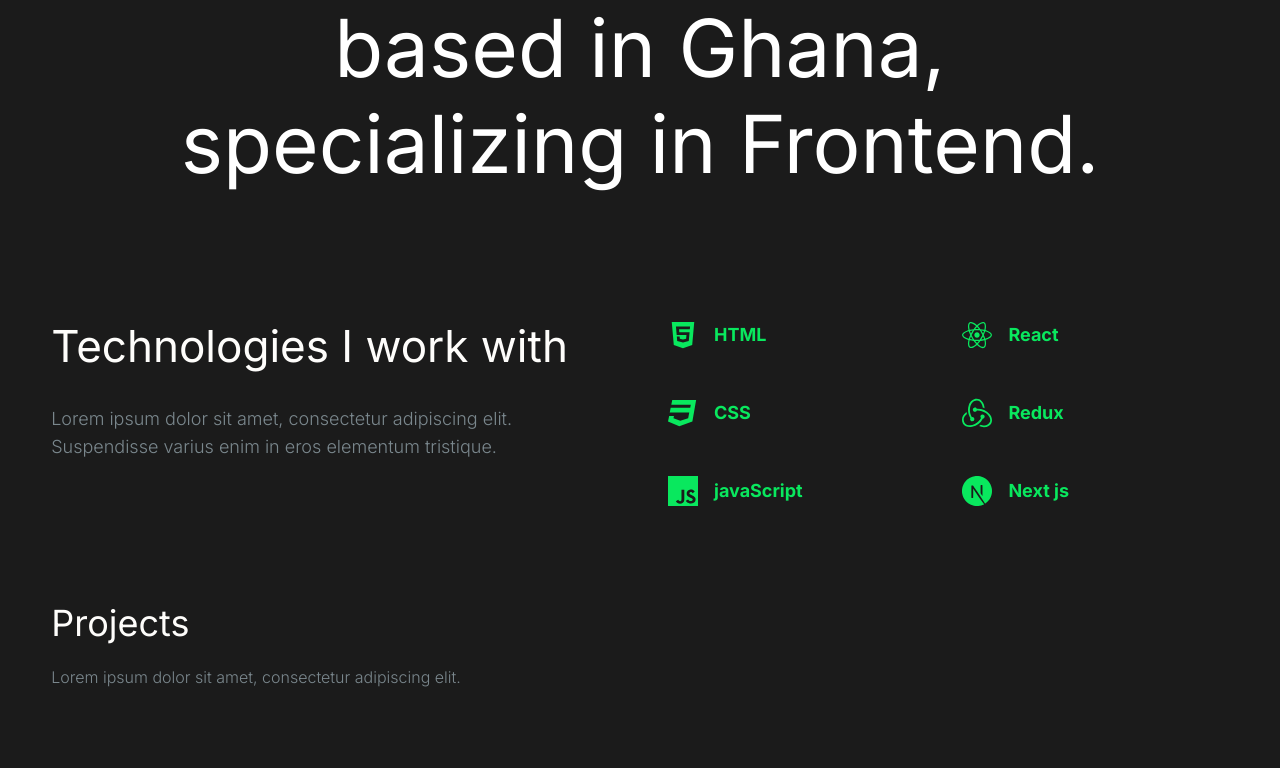
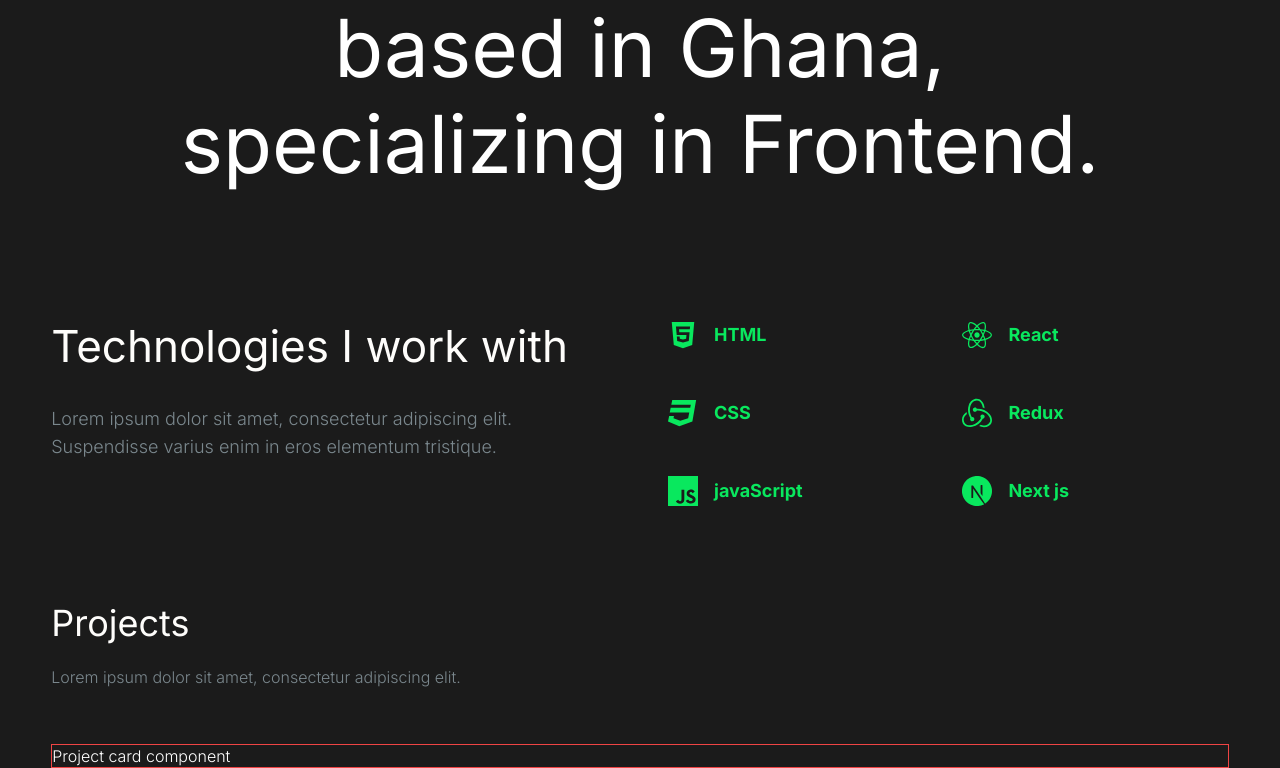
Before and after one commit to bismarkboateng/portfolio-v2, a React (Vite) app: page / in a window 1280 px wide. Shown: the part 408-1176 px from the top of the page. Before the commit the page ends 1096 px from the top, so only its background shows below. Built offline with nearby package versions, Linux system fonts and the light colour scheme.

Commit message:
implementing project

```diff
--- /dev/null
+++ b/src/components/ProjectCard/index.jsx
@@ -0,0 +1,9 @@
+
+
+export default function index() {
+  return (
+    <section>
+     Project card component
+    </section>
+  )
+}
--- a/src/components/Projects/index.jsx
+++ b/src/components/Projects/index.jsx
@@ -1,4 +1,5 @@
 
+import { ProjectCard } from ".."
 
 export default function index() {
   return (
@@ -11,6 +12,11 @@ export default function index() {
       font-light mt-5">
        Lorem ipsum dolor sit amet, consectetur adipiscing elit.
       </p>
+
+      <div className="border border-red-500 mt-14">
+        <ProjectCard />
+      </div>
+
     </section>
   )
 }
--- a/src/components/index.js
+++ b/src/components/index.js
@@ -5,3 +5,4 @@ export { default as Button } from "./Button"
 export { default as Sidebar } from "./Sidebar"
 export { default as Technology } from "./Technology"
 export { default as Projects } from "./Projects"
+export { default as ProjectCard } from "./ProjectCard"
```
